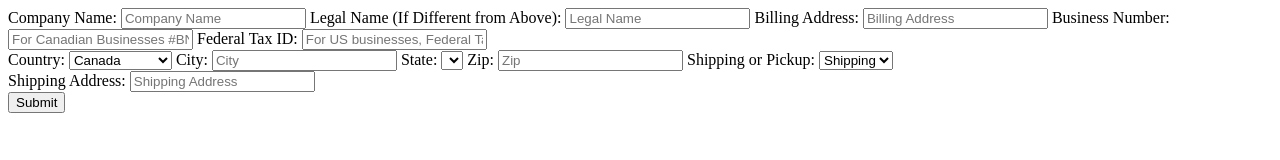
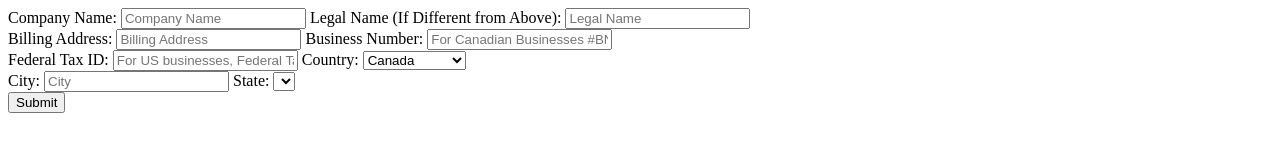
Before and after one commit to kss-projects/credit-app, a plain HTML site: page index.html in a window 1280 px wide. Drawn offline with Linux system fonts and the light colour scheme; files that its build step writes are made by us from their sources.

Commit message:
Restructure Company information

```diff
--- a/index.html
+++ b/index.html
@@ -77,23 +77,27 @@
 
                     <label for="legalName">Legal Name (If Different from Above):</label>
                     <input type="text" id="legalName" name="legalName" placeholder="Legal Name">
-
+                </div>
+                <div class="form-column">
                     <label for="billingAddress">Billing Address:</label>
                     <input type="text" id="billingAddress" name="billingAddress" placeholder="Billing Address">
 
                     <label for="businessNumber">Business Number:</label>
                     <input type="text" id="businessNumber" name="businessNumber" placeholder="For Canadian Businesses #BN">
-
+                </div>
+            </div>
+            <div class="form-section">
+                <div class="form-column">
                     <label for="federalTaxId">Federal Tax ID:</label>
                     <input type="text" id="federalTaxId" name="federalTaxId" placeholder="For US businesses, Federal Tax ID">
-                </div>
-                <div class="form-column">
+
                     <label for="country">Country:</label>
                     <select id="country" name="country">
                         <option value="Canada">Canada</option>
                         <option value="United States">United States</option>
                     </select>
-
+                </div>
+                <div class="form-column">
                     <label for="city">City:</label>
                     <input type="text" id="city" name="city" placeholder="City">
 
@@ -101,23 +105,10 @@
                     <select id="state" name="state">
                         <!-- State options will be populated based on the selected country -->
                     </select>
-
-                    <label for="zip">Zip:</label>
-                    <input type="text" id="zip" name="zip" placeholder="Zip">
-
-                    <label for="shippingOrPickup">Shipping or Pickup:</label>
-                    <select id="shippingOrPickup" name="shippingOrPickup">
-                        <option value="Shipping">Shipping</option>
-                        <option value="Pickup">Pickup</option>
-                    </select>
                 </div>
             </div>
-            <div id="shippingAddressSection" class="form-section">
-                <div class="form-column">
-                    <label for="shippingAddress">Shipping Address:</label>
-                    <input type="text" id="shippingAddress" name="shippingAddress" placeholder="Shipping Address">
-                </div>
-            </div>
+            <!-- More form sections -->
+
 
             <!-- More form sections -->
             <button type="submit">Submit</button>
```
